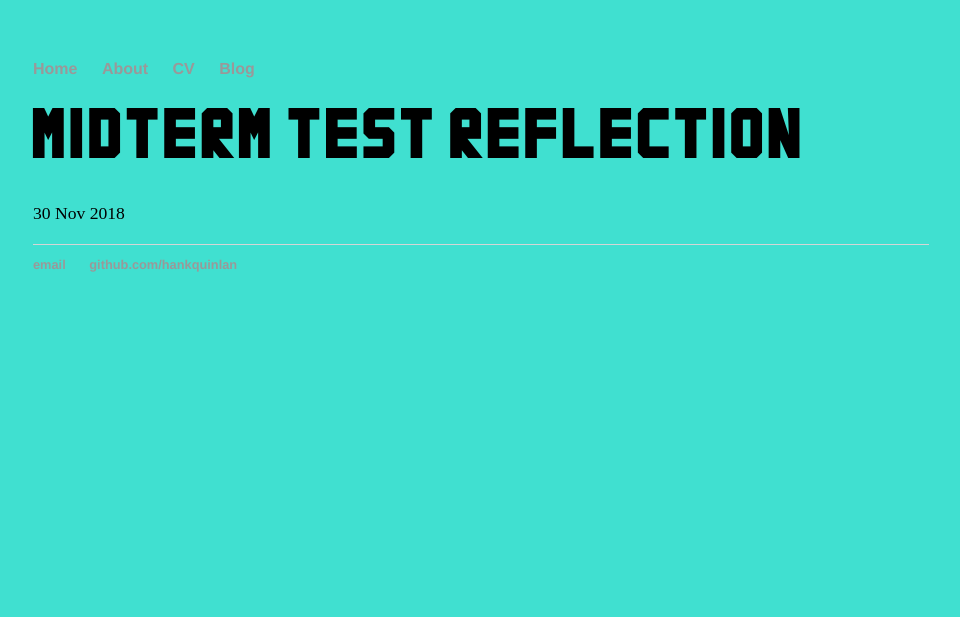
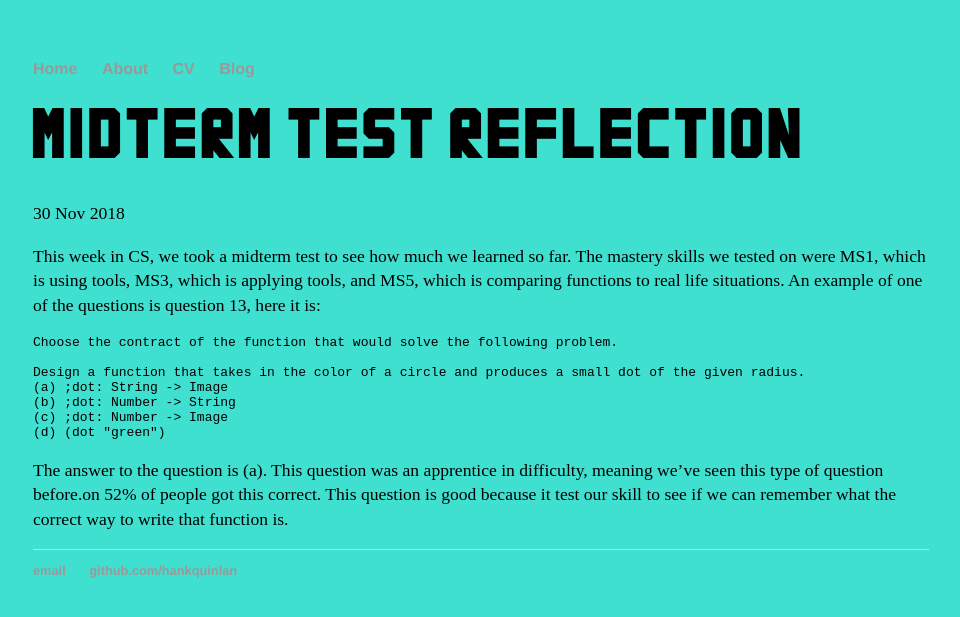
Before and after one commit to tylerm2204/tylerm2204.github.io, a Jekyll site: the page built from _posts/2018-11-30-weekly-reflection.md, in a window 1280 px wide. Shown: the top 617 px of the page, without its empty margins (159-1119 px from the left). Built offline with Jekyll 4.4.1, drawn with Linux system fonts in a browser that asks for light colours.

Commit message:
Update 2018-11-30-weekly-reflection.md

````diff
--- a/_posts/2018-11-30-weekly-reflection.md
+++ b/_posts/2018-11-30-weekly-reflection.md
@@ -3,3 +3,15 @@ layout: post
 title: midterm test reflection
 date: 2018-11-30
 ---
+
+This week in CS, we took a midterm test to see how much we learned so far. The mastery skills we tested on were MS1, which is using tools, MS3, which is applying tools, and MS5, which is comparing functions to real life situations. An example of one of the questions is question 13, here it is:
+```
+Choose the contract of the function that would solve the following problem.
+
+Design a function that takes in the color of a circle and produces a small dot of the given radius.
+(a) ;dot: String -> Image
+(b) ;dot: Number -> String
+(c) ;dot: Number -> Image
+(d) (dot "green")
+```
+The answer to the question is (a). This question was an apprentice in difficulty, meaning we've seen this type of question before.on 52% of people got this correct. This question is good because it test our skill to see if we can remember what the correct way to write that function is.
````
